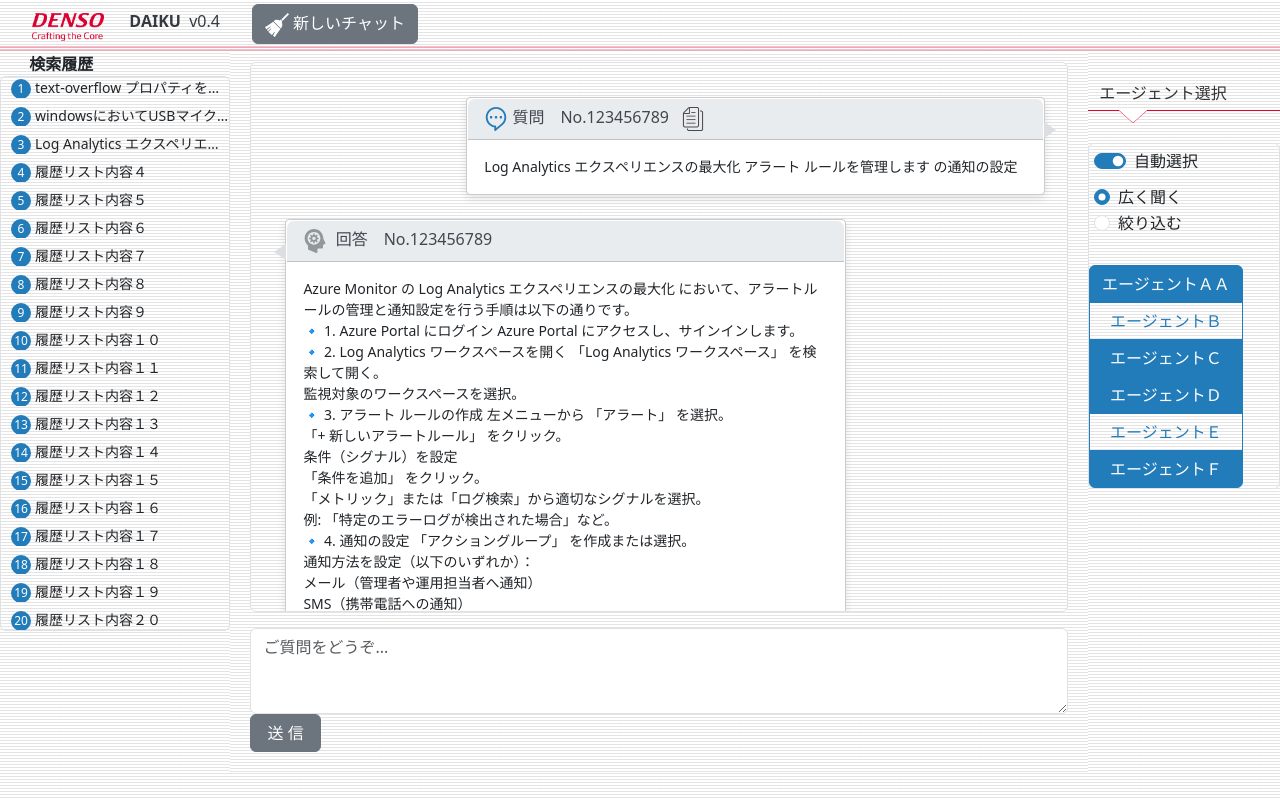
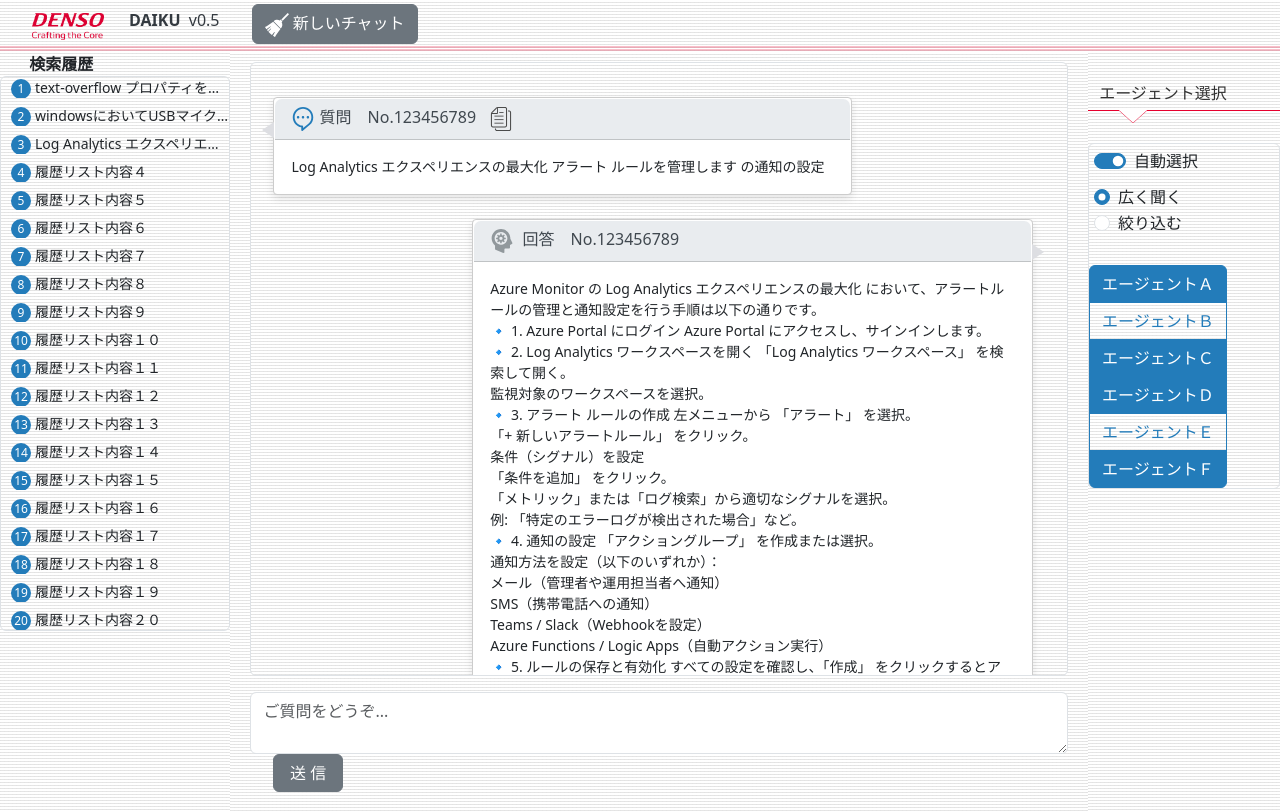
Before and after one commit to rwatanuki153/Poc, a plain HTML site: page index.html in a window 1280 px wide. Drawn offline with Linux system fonts and the light colour scheme.

Commit message:
Add files via upload

```diff
--- a/index.html
+++ b/index.html
@@ -10,7 +10,7 @@
     <link rel="stylesheet" href="css/DAIKU.css">
     <!-- Bootstrap,jqueryのJavaScript -->
     <script type="text/javascript" src="js/jquery-3.7.1.js"></script>
-    <script type="text/javascript" src="js/bootstrap.bundle.min.js"></script>
+    <script type="text/javascript" src="js/bootstrap.js"></script>
     <script type="text/javascript" src="js/DAIKU.js"></script>
     <script type="text/javascript" src="js/comLib.js"></script>
     <script>
@@ -42,9 +42,9 @@
         <div class="flexbox flex-row">
             <div class="flexbox" style="padding: 4px 0px; height:45px;">
                 <ul style="color: #343a40;">
-                    <img src="img/ai.png" width="72.4" height="27.5" style="margin-top: 9px;" />
+                    <img src="img/ai.png" width="72" height="27" style="margin-top: 9px;" />
                     &nbsp;&nbsp;&nbsp;&nbsp;
-                    <b>DAIKU</b>&nbsp;&nbsp;v0.4
+                    <b>DAIKU</b>&nbsp;&nbsp;v0.5
                 </ul>
                 <ul style="color: #343a40;">
                     <button id="newChat" class="btn btn-secondary"><img src="img/new.svg" width="24" height="24" /> 新しいチャット</button>
@@ -94,23 +94,23 @@
 
         <!-- メインコンテンツ Lv2-->
         <div class="flexbox" style="width:67vw;">
-            <div id="main" style="height:90vh;">
+            <div id="main" style="height:95vh;">
 
                 <!-- メインスクロール -->
                 <div id="chatbox" class="mb-3 border rounded" style="height:85%;">
 
                     <!---->
                     <div class="container my-4">
-                        <div class="popover popR" role="tooltip" id="popover328533">
-                            <div class="arrow arrow-left"></div>
+                        <div class="popover popL" role="tooltip" id="popover328533">
+                            <div class="arrow arrow-right"></div>
                             <h3 class="popover-header popR"><img src="img/q.svg" width="24" height="24" />&nbsp;質問　No.123456789&nbsp;&nbsp;&nbsp;<img src="img/copy.svg" width="24" height="24" alt="copy" onclick="alert('copyしました')" /></h3>
                             <div class="popover-body">Log Analytics エクスペリエンスの最大化 アラート ルールを管理します の通知の設定</div>
                         </div>
 
                         <!---->
                         <div class="container my-4">
-                            <div class="popover popL" role="tooltip" id="popover328533">
-                                <div class="arrow arrow-right"></div>
+                            <div class="popover popR" role="tooltip" id="popover328533">
+                                <div class="arrow arrow-left"></div>
                                 <h3 class="popover-header">
                                     <img src="img/ai.svg" width="24" height="24" />
                                     &nbsp;回答　No.123456789
@@ -163,10 +163,10 @@
                 </div>
                 <!-- ボトム質問 -->
                 <div class="chat-input">
-                    <textarea type="text" rows="3" id="userInput" class="form-control" placeholder="ご質問をどうぞ..."></textarea>
+                    <textarea type="text" rows="2" id="userInput" class="form-control" placeholder="ご質問をどうぞ..."></textarea>
                 </div>
                 <div class="chat-input">
-                    <button id="sendButton" class="btn btn-secondary" onclick="JQA_ins()">&nbsp;送 信&nbsp;</button>
+                    &nbsp;&nbsp;&nbsp;<button id="sendButton" class="btn btn-secondary" onclick="JQA_ins()">&nbsp;送 信&nbsp;</button>
                 </div>
 
             </div>
@@ -213,7 +213,7 @@
                             <br>
                             <div class="btn-group-vertical" role="group" aria-label="Vertical radio toggle button group">
                                 <input type="checkbox" class="btn-check" id="btncheck1" autocomplete="off" checked>
-                                <label class="btn btn-outline-primary" for="btncheck1">エージェントＡＡ</label>
+                                <label class="btn btn-outline-primary" for="btncheck1">エージェントＡ</label>
 
                                 <input type="checkbox" class="btn-check" id="btncheck2" autocomplete="off">
                                 <label class="btn btn-outline-primary" for="btncheck2">エージェントＢ</label>
```
